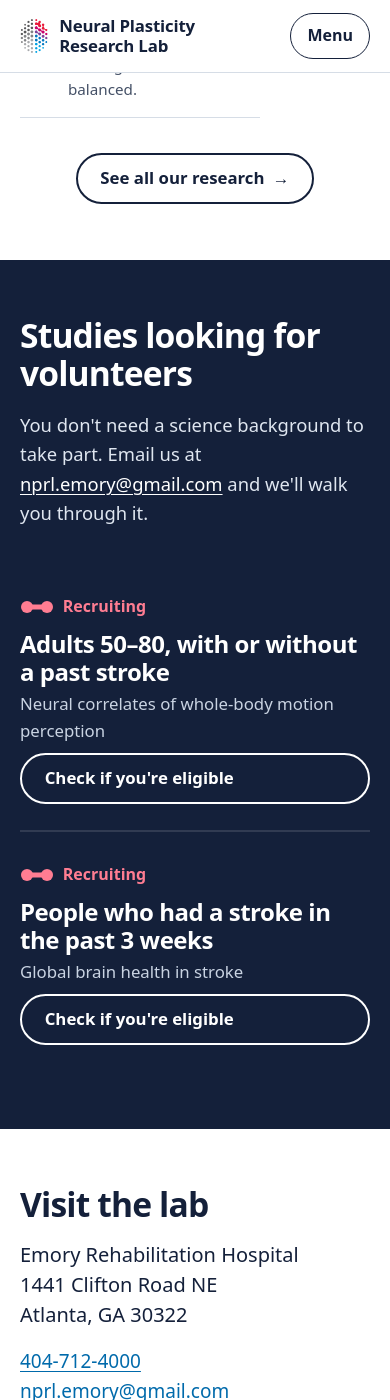
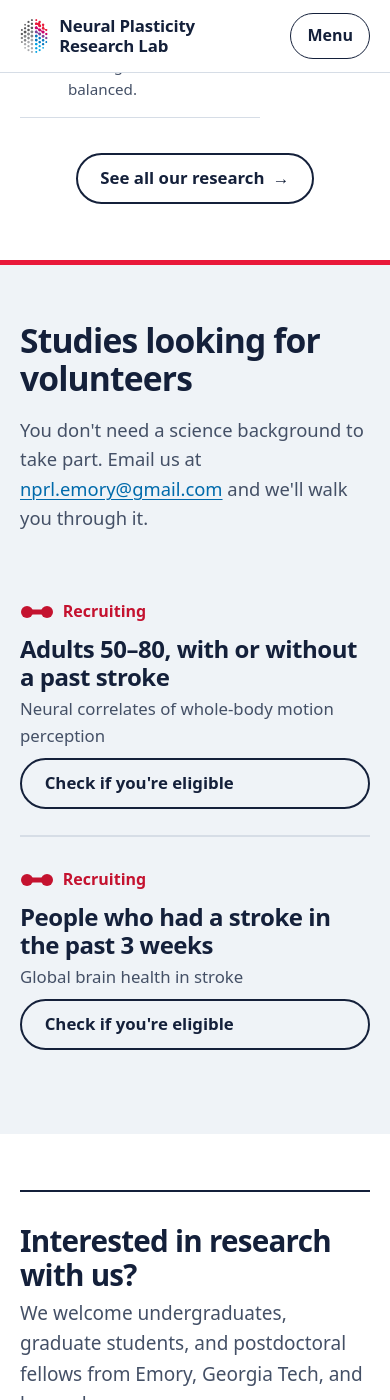
Before and after one commit to npresearchlab/npresearchlab.github.io, a Jekyll site: the page built from index.html, in a window 390 px wide and 1400 px high, scrolled down 3446 px. Built offline with Jekyll 4.4.1, drawn with Linux system fonts in a browser that asks for light colours; some web fonts are replaced; some of the changed text lies outside the part shown.

Commit message:
Home: gray volunteers band with red rule, Join the lab band, funders row; remove navy test
Co-Authored-By: Claude Opus 5.5 <noreply@anthropic.com>
Claude-Session: https://claude.ai/code/session_01A6YfpnrJqQKYAxW4w34cR4

```diff
--- a/assets/css/site.css
+++ b/assets/css/site.css
@@ -141,18 +141,19 @@ li { margin-bottom: 0.35em; }
 /* Home: volunteers band (navy field, plain-language rows, linked-dot status) */
 .linked-status { display: inline-flex; align-items: center; gap: .55rem; font-weight: 700; font-size: 1rem; }
 .linked-status .linked { width: 34px; height: 14px; }
-.recruit-band { background: var(--ink); color: #fff; }
-.recruit-band h2 { color: #fff; }
-.recruit-band .section-head p { color: #dfe6f0; }
-.recruit-band a { color: #fff; }
+/* Volunteers band: gray like the other sections, with a red rule on top that matches the Recruiting dots */
+.recruit-band { background: var(--mist); color: var(--ink); border-top: 5px solid var(--red); }
+.recruit-band h2 { color: var(--ink); }
+.recruit-band .section-head p { color: var(--ink-2); }
+.recruit-band a { color: var(--blue-text); }
 .recruit-rows { list-style: none; padding: 0; margin: 0; }
 .recruit-rows li { display: grid; grid-template-columns: 1fr auto; gap: .5rem 2rem; align-items: end; padding: 1.75rem 0; margin: 0; }
-.recruit-rows li + li { box-shadow: 0 -2px 0 rgba(255,255,255,.12); }
-.recruit-rows .who { font-size: clamp(1.5rem, 2.6vw, 2.1rem); font-weight: 750; line-height: 1.15; letter-spacing: -0.02em; margin: .5rem 0 .35rem; color: #fff; }
-.recruit-rows .t { color: #c9d3e2; font-size: 1.05rem; margin: 0; }
-.recruit-rows .linked-status.recruiting { color: #ff7d92; }
-.recruit-rows .go { white-space: nowrap; border-color: #fff; color: #fff; }
-.recruit-rows .go:hover { background: rgba(255,255,255,.1); }
+.recruit-rows li + li { box-shadow: 0 -2px 0 var(--line); }
+.recruit-rows .who { font-size: clamp(1.5rem, 2.6vw, 2.1rem); font-weight: 750; line-height: 1.15; letter-spacing: -0.02em; margin: .5rem 0 .35rem; color: var(--ink); }
+.recruit-rows .t { color: var(--ink-2); font-size: 1.05rem; margin: 0; }
+.recruit-rows .linked-status.recruiting { color: var(--red-text); }
+.recruit-rows .go { white-space: nowrap; border-color: var(--ink); color: var(--ink); }
+.recruit-rows .go:hover { background: rgba(20,32,58,.06); }
 @media (max-width: 760px) { .recruit-rows li { grid-template-columns: 1fr; } }
 
 /* Research themes on home */
@@ -438,3 +439,12 @@ li { margin-bottom: 0.35em; }
 @media (max-width: 860px) { .idx-t { font-size: 1.2rem; } .idx-thumb { width: 4.25rem; height: 4.25rem; } .idx-list a { grid-template-columns: 2rem 1fr 4.25rem; } }
 .idx-more { margin: 1.75rem 0 0; display: flex; justify-content: center; max-width: none; }
 @media (prefers-reduced-motion: reduce) { .idx-list a, .idx-d, .idx-preview img { transition: none; } }
+
+/* Join the lab band and funders row (home) */
+.join-band { display: grid; grid-template-columns: 1fr auto; gap: 2rem; align-items: center; border-top: 2px solid var(--ink); border-bottom: 2px solid var(--ink); padding: 2rem 0; }
+.join-band h2 { margin: 0 0 .4rem; font-size: var(--step-2); }
+.join-band p { margin: 0; color: var(--ink-2); max-width: 60ch; }
+.funders { display: flex; flex-wrap: wrap; gap: .75rem 2.5rem; align-items: center; list-style: none; margin: 1rem 0 0; padding: 0; }
+.funders li { font-weight: 700; font-size: 1.15rem; color: var(--ink-2); }
+.funders-note { margin: 0; font-weight: 700; color: var(--ink); }
+@media (max-width: 860px) { .join-band { grid-template-columns: 1fr; gap: 1.5rem; } }
--- a/index.html
+++ b/index.html
@@ -90,7 +90,32 @@ title: Neural Plasticity Research Lab
 </section>
 {% endif %}
 
-<section class="section visit-map" aria-labelledby="visit-heading">
+<section class="section" aria-labelledby="join-heading" style="padding-bottom:0">
+  <div class="wrap">
+    <div class="join-band">
+      <div>
+        <h2 id="join-heading">Interested in research with us?</h2>
+        <p>We welcome undergraduates, graduate students, and postdoctoral fellows from Emory, Georgia Tech, and beyond.</p>
+      </div>
+      <a class="btn btn-primary" href="{{ '/get-involved/#join' | relative_url }}">Join the lab</a>
+    </div>
+  </div>
+</section>
+
+<section class="section" aria-labelledby="funders-heading" style="padding-top:2.5rem">
+  <div class="wrap">
+    <p class="funders-note" id="funders-heading">Our work is supported by</p>
+    <ul class="funders">
+      <li>American Heart Association</li>
+      <li>Emory University</li>
+      <li>McCamish Foundation</li>
+      <li>National Institutes of Health</li>
+      <li>National Science Foundation</li>
+    </ul>
+  </div>
+</section>
+
+<section class="section section-mist visit-map" aria-labelledby="visit-heading">
   <div class="wrap visit-grid">
     <div>
       <h2 id="visit-heading">Visit the lab</h2>
```
Also changed, not shown: DESIGN.md (+4 -0 lines), test/home-extras-light.html (+2 -2 lines), test/home-extras.html (deleted, +0 -179 lines).
